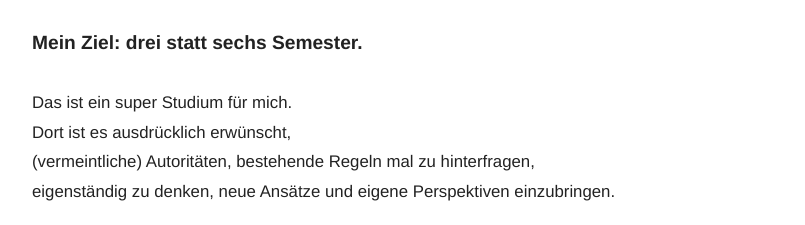
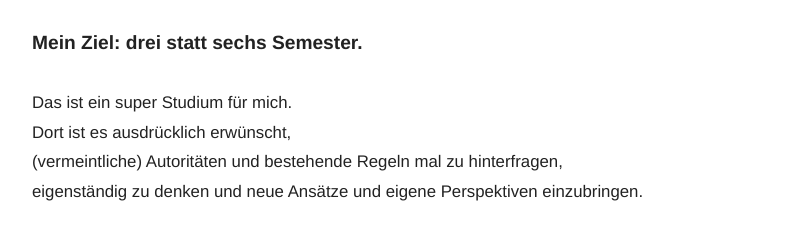
Before and after one commit to pattern-lab-dev/Website, a plain HTML site: page index.html in a window 1280 px wide. Shown: the part 993-1218 px from the top of the page, without its empty margins (58-863 px from the left). Drawn offline with Linux system fonts and the light colour scheme.

Commit message:
Fix grammar in index.html content

```diff
--- a/index.html
+++ b/index.html
@@ -238,9 +238,9 @@
                 <p>
                     Das ist ein super Studium für mich.<br>
                     Dort ist es ausdrücklich erwünscht,<br>
-                    (vermeintliche) Autoritäten, bestehende Regeln
+                    (vermeintliche) Autoritäten und bestehende Regeln
                     mal zu hinterfragen, <br>
-                    eigenständig zu denken, neue Ansätze und eigene Perspektiven einzubringen.
+                    eigenständig zu denken und neue Ansätze und eigene Perspektiven einzubringen.
                 </p>
 
                 <p>
```
